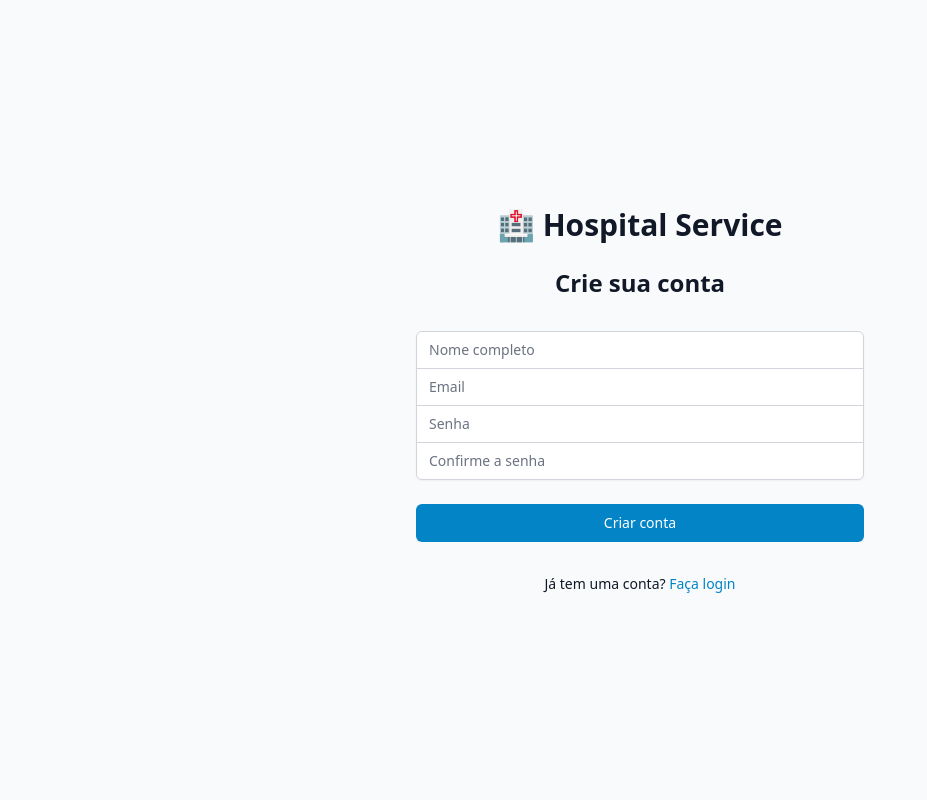
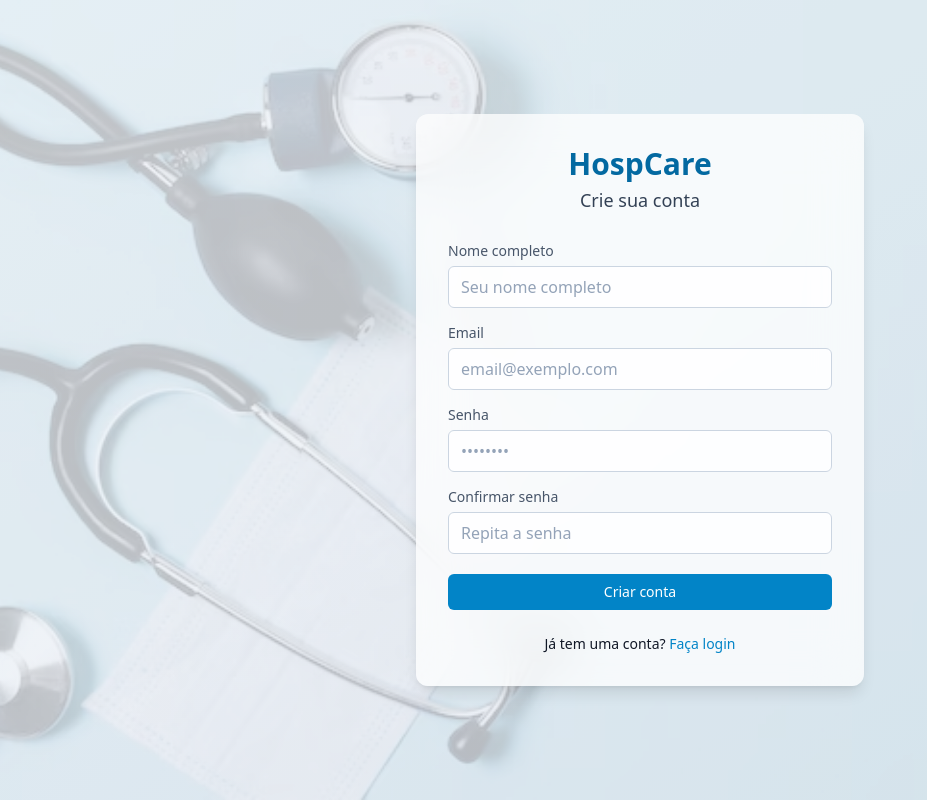
Before and after one commit to gabrielcaixeta01/Hospital-Service-App-, a Next.js app: page /registro in a window 1280 px wide. Shown: the whole page, without its empty margins (0-927 px from the left). Built offline with nearby package versions, Linux system fonts and the light colour scheme.

Commit message:
feat: ajustes no form de registro

```diff
--- a/src/app/(publico)/registro/page.tsx
+++ b/src/app/(publico)/registro/page.tsx
@@ -26,7 +26,7 @@ export default function RegisterPage() {
       return;
     }
 
-    // Robust client-side validation. Coerce to string to avoid unexpected types
+    // Validação robusta da senha
     const rawPw = (formData as { password?: unknown }).password;
     const pw = rawPw == null ? "" : String(rawPw);
     const validationErrors: string[] = [];
@@ -35,7 +35,6 @@ export default function RegisterPage() {
     if (!/[a-z]/.test(pw)) validationErrors.push("A senha deve conter pelo menos uma letra minúscula.");
     if (!/[A-Z]/.test(pw)) validationErrors.push("A senha deve conter pelo menos uma letra maiúscula.");
     if (!/\d/.test(pw)) validationErrors.push("A senha deve conter pelo menos um número.");
-    // special character = any non-alphanumeric
     if (!/[^A-Za-z0-9]/.test(pw)) validationErrors.push("A senha deve conter pelo menos um caractere especial.");
 
     if (validationErrors.length > 0) {
@@ -46,7 +45,9 @@ export default function RegisterPage() {
 
     try {
       const API_URL = process.env.NEXT_PUBLIC_API_URL || "";
-      const url = API_URL ? `${API_URL.replace(/\/+$/, "")}/auth/register` : "/api/auth/register";
+      const url = API_URL
+        ? `${API_URL.replace(/\/+$/, "")}/auth/register`
+        : "/api/auth/register";
 
       const response = await fetch(url, {
         method: "POST",
@@ -60,28 +61,24 @@ export default function RegisterPage() {
       });
 
       if (!response.ok) {
-        // Try to parse JSON error payload (some backends return { message: [..] })
         let bodyText = "Erro ao criar conta";
         try {
           const json = await response.json();
-          if (Array.isArray(json?.message)) {
-            bodyText = json.message.join(" ");
-          } else if (typeof json?.message === "string") {
-            bodyText = json.message;
-          } else if (json) {
-            bodyText = JSON.stringify(json);
-          }
+          if (Array.isArray(json?.message)) bodyText = json.message.join(" ");
+          else if (typeof json?.message === "string") bodyText = json.message;
+          else if (json) bodyText = JSON.stringify(json);
         } catch {
           bodyText = await response.text().catch(() => bodyText);
         }
         throw new Error(bodyText || "Erro ao criar conta");
       }
 
-      // If registration succeeds redirect to login with flag
       router.push("/login?registered=true");
     } catch (err) {
       console.error(err);
-      setError((err as Error).message || "Erro ao criar conta. Por favor, tente novamente.");
+      setError(
+        (err as Error).message || "Erro ao criar conta. Por favor, tente novamente."
+      );
     } finally {
       setLoading(false);
     }
@@ -89,28 +86,46 @@ export default function RegisterPage() {
 
   const handleChange = (e: React.ChangeEvent<HTMLInputElement>) => {
     const { name, value } = e.target;
-    setFormData((prev) => ({
-      ...prev,
-      [name]: value,
-    }));
+    setFormData((prev) => ({ ...prev, [name]: value }));
   };
 
   return (
-    <div className="min-h-screen flex items-center justify-center bg-gray-50 py-12 px-4 sm:px-6 lg:px-8">
-      <div className="max-w-md w-full space-y-8">
-        <div>
-          <h1 className="text-center text-3xl font-bold text-gray-900 flex items-center justify-center gap-2">
-            🏥 Hospital Service
+    <div
+      className="
+        min-h-screen flex items-center justify-center
+        bg-gradient-to-br from-slate-100 to-slate-200
+        relative px-4 py-12
+      "
+    >
+      {/* Fundo com imagem suave */}
+      <div
+        className="absolute inset-0 bg-cover bg-center opacity-20"
+        style={{ backgroundImage: `url('/bg-medico.jpg')` }}
+      />
+
+      {/* Card */}
+      <div
+        className="
+          relative z-10 w-full max-w-md
+          bg-white/75 backdrop-blur-xl
+          rounded-xl shadow-lg p-8
+          animate-[fadeIn_.5s_ease]
+        "
+      >
+        <div className="text-center mb-6">
+          <h1 className="text-3xl font-semibold text-blue-700 flex items-center justify-center gap-2">
+            HospCare
           </h1>
-          <h2 className="mt-6 text-center text-2xl font-semibold text-gray-900">
+          <h2 className="mt-1 text-lg font-light text-slate-700">
             Crie sua conta
           </h2>
         </div>
 
-        <form className="mt-8 space-y-6" onSubmit={handleSubmit}>
-          <div className="rounded-md shadow-sm -space-y-px">
+        <form className="space-y-5" onSubmit={handleSubmit}>
+          {/* Campos */}
+          <div className="space-y-3">
             <div>
-              <label htmlFor="nome" className="sr-only">
+              <label htmlFor="nome" className="text-sm text-slate-600">
                 Nome completo
               </label>
               <input
@@ -120,12 +135,18 @@ export default function RegisterPage() {
                 required
                 value={formData.nome}
                 onChange={handleChange}
-                className="appearance-none rounded-none relative block w-full px-3 py-2 border border-gray-300 placeholder-gray-500 text-gray-900 rounded-t-md focus:outline-none focus:ring-blue-500 focus:border-blue-500 focus:z-10 sm:text-sm"
-                placeholder="Nome completo"
+                className="
+                  mt-1 w-full px-3 py-2 rounded-md
+                  border border-slate-300 bg-white/80
+                  placeholder-slate-400
+                  focus:ring-2 focus:ring-blue-500 focus:outline-none
+                "
+                placeholder="Seu nome completo"
               />
             </div>
+
             <div>
-              <label htmlFor="email" className="sr-only">
+              <label htmlFor="email" className="text-sm text-slate-600">
                 Email
               </label>
               <input
@@ -136,12 +157,18 @@ export default function RegisterPage() {
                 required
                 value={formData.email}
                 onChange={handleChange}
-                className="appearance-none rounded-none relative block w-full px-3 py-2 border border-gray-300 placeholder-gray-500 text-gray-900 focus:outline-none focus:ring-blue-500 focus:border-blue-500 focus:z-10 sm:text-sm"
-                placeholder="Email"
+                className="
+                  mt-1 w-full px-3 py-2 rounded-md
+                  border border-slate-300 bg-white/80
+                  placeholder-slate-400
+                  focus:ring-2 focus:ring-blue-500 focus:outline-none
+                "
+                placeholder="email@exemplo.com"
               />
             </div>
+
             <div>
-              <label htmlFor="password" className="sr-only">
+              <label htmlFor="password" className="text-sm text-slate-600">
                 Senha
               </label>
               <input
@@ -151,13 +178,19 @@ export default function RegisterPage() {
                 required
                 value={formData.password}
                 onChange={handleChange}
-                className="appearance-none rounded-none relative block w-full px-3 py-2 border border-gray-300 placeholder-gray-500 text-gray-900 focus:outline-none focus:ring-blue-500 focus:border-blue-500 focus:z-10 sm:text-sm"
-                placeholder="Senha"
+                className="
+                  mt-1 w-full px-3 py-2 rounded-md
+                  border border-slate-300 bg-white/80
+                  placeholder-slate-400
+                  focus:ring-2 focus:ring-blue-500 focus:outline-none
+                "
+                placeholder="••••••••"
               />
             </div>
+
             <div>
-              <label htmlFor="confirmPassword" className="sr-only">
-                Confirme a senha
+              <label htmlFor="confirmPassword" className="text-sm text-slate-600">
+                Confirmar senha
               </label>
               <input
                 id="confirmPassword"
@@ -166,25 +199,34 @@ export default function RegisterPage() {
                 required
                 value={formData.confirmPassword}
                 onChange={handleChange}
-                className="appearance-none rounded-none relative block w-full px-3 py-2 border border-gray-300 placeholder-gray-500 text-gray-900 rounded-b-md focus:outline-none focus:ring-blue-500 focus:border-blue-500 focus:z-10 sm:text-sm"
-                placeholder="Confirme a senha"
+                className="
+                  mt-1 w-full px-3 py-2 rounded-md
+                  border border-slate-300 bg-white/80
+                  placeholder-slate-400
+                  focus:ring-2 focus:ring-blue-500 focus:outline-none
+                "
+                placeholder="Repita a senha"
               />
             </div>
           </div>
 
-          {error && (
-            <div className="text-red-500 text-sm text-center">{error}</div>
-          )}
+          {error && <p className="text-red-500 text-sm text-center">{error}</p>}
 
-          <div>
+          {/* Botão */}
           <button
             type="submit"
             disabled={loading}
-              className="group relative w-full flex justify-center py-2 px-4 border border-transparent text-sm font-medium rounded-md text-white bg-blue-600 hover:bg-blue-700 focus:outline-none focus:ring-2 focus:ring-offset-2 focus:ring-blue-500 disabled:opacity-50 disabled:cursor-not-allowed"
+            className="
+              w-full py-2 rounded-md
+              bg-blue-600 text-white text-sm
+              hover:bg-blue-700 transition-all duration-300
+              disabled:opacity-50 disabled:cursor-not-allowed
+              flex items-center justify-center gap-2
+            "
           >
-              {loading ? (
+            {loading && (
               <svg
-                  className="animate-spin -ml-1 mr-3 h-5 w-5 text-white"
+                className="animate-spin h-5 w-5 text-white"
                 xmlns="http://www.w3.org/2000/svg"
                 fill="none"
                 viewBox="0 0 24 24"
@@ -196,25 +238,22 @@ export default function RegisterPage() {
                   r="10"
                   stroke="currentColor"
                   strokeWidth="4"
-                  ></circle>
+                />
                 <path
                   className="opacity-75"
                   fill="currentColor"
                   d="M4 12a8 8 0 018-8V0C5.373 0 0 5.373 0 12h4zm2 5.291A7.962 7.962 0 014 12H0c0 3.042 1.135 5.824 3 7.938l3-2.647z"
-                  ></path>
+                />
               </svg>
-              ) : null}
+            )}
             {loading ? "Criando conta..." : "Criar conta"}
           </button>
-          </div>
         </form>
 
-        <div className="text-sm text-center">
+        {/* Link login */}
+        <div className="text-sm text-center mt-6">
           Já tem uma conta?{" "}
-          <Link
-            href="/login"
-            className="font-medium text-blue-600 hover:text-blue-500"
-          >
+          <Link href="/login" className="text-blue-600 hover:text-blue-500">
             Faça login
           </Link>
         </div>
```
Lines whose indentation alone changed are shown as unchanged.
